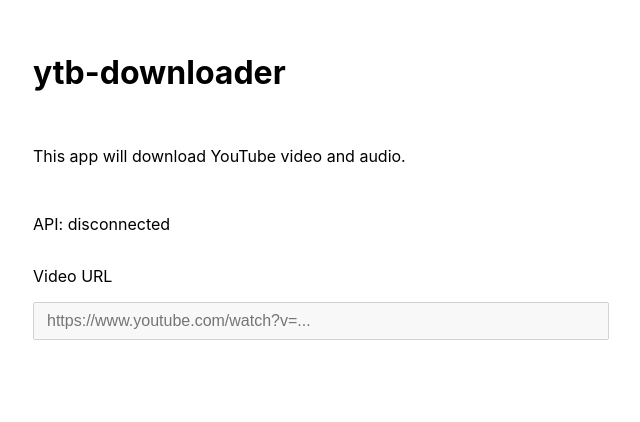
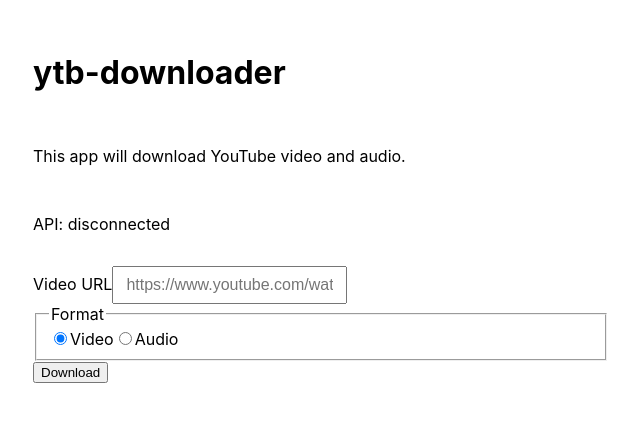
Before and after one commit to botij0/ytb-downloader, a React (Vite) app in the folder frontend/: page / in a window 1280 px wide. Shown: the top 422 px of the page, without its empty margins (319-959 px from the left). Built offline with nearby package versions, Linux system fonts and the light colour scheme; no server answers.

Commit message:
feat(frontend): build the download form
Adds DownloadKind and DownloadJob types plus createDownload to the
API client, and wires the App form: enabled URL field, video/audio
choice, submit button, error line, and created-job line.

```diff
--- a/frontend/src/App.tsx
+++ b/frontend/src/App.tsx
@@ -1,10 +1,17 @@
+import axios from "axios";
 import { useEffect, useState } from "react";
-import { getHealth } from "./api";
+import type { DownloadJob, DownloadKind } from "./api";
+import { createDownload, getHealth } from "./api";
 
 type ConnectionState = "checking" | "connected" | "disconnected";
 
 export default function App() {
   const [connection, setConnection] = useState<ConnectionState>("checking");
+  const [url, setUrl] = useState("");
+  const [kind, setKind] = useState<DownloadKind>("video");
+  const [job, setJob] = useState<DownloadJob | null>(null);
+  const [error, setError] = useState<string | null>(null);
+  const [submitting, setSubmitting] = useState(false);
 
   useEffect(() => {
     getHealth().then(
@@ -12,6 +19,32 @@
       () => setConnection("disconnected"),
     );
   }, []);
+
+  async function handleSubmit(event: React.FormEvent) {
+    event.preventDefault();
+    setSubmitting(true);
+    setError(null);
+    try {
+      const created = await createDownload(url, kind);
+      setJob(created);
+    } catch (err) {
+      setJob(null);
+      if (axios.isAxiosError(err)) {
+        const data = err.response?.data as { detail?: unknown } | undefined;
+        if (data !== undefined && typeof data.detail === "string") {
+          setError(data.detail);
+        } else if (err.response === undefined) {
+          setError("Could not reach the API. Is the backend running?");
+        } else {
+          setError("Download request failed.");
+        }
+      } else {
+        setError("Download request failed.");
+      }
+    } finally {
+      setSubmitting(false);
+    }
+  }
 
   return (
     <main>
@@ -25,13 +58,48 @@
             ? "checking..."
             : "disconnected"}
       </p>
+      <form onSubmit={handleSubmit}>
         <label htmlFor="url">Video URL</label>
         <input
           id="url"
           type="text"
           placeholder="https://www.youtube.com/watch?v=..."
-        disabled
+          value={url}
+          onChange={(event) => setUrl(event.target.value)}
         />
+        <fieldset>
+          <legend>Format</legend>
+          <label>
+            <input
+              type="radio"
+              name="kind"
+              value="video"
+              checked={kind === "video"}
+              onChange={() => setKind("video")}
+            />
+            Video
+          </label>
+          <label>
+            <input
+              type="radio"
+              name="kind"
+              value="audio"
+              checked={kind === "audio"}
+              onChange={() => setKind("audio")}
+            />
+            Audio
+          </label>
+        </fieldset>
+        <button type="submit" disabled={submitting}>
+          Download
+        </button>
+      </form>
+      {error !== null && <p role="alert">{error}</p>}
+      {job !== null && (
+        <p>
+          Job {job.id}: {job.status}
+        </p>
+      )}
     </main>
   );
 }
--- a/frontend/src/api.ts
+++ b/frontend/src/api.ts
@@ -2,6 +2,17 @@
 
 export type HealthResponse = {
   status: "ok";
+};
+
+export type DownloadKind = "video" | "audio";
+
+export type DownloadJob = {
+  id: string;
+  url: string;
+  kind: DownloadKind;
+  status: "queued" | "downloading" | "done" | "failed";
+  error: string | null;
+  file_path: string | null;
 };
 
 const API_BASE = import.meta.env.VITE_API_BASE ?? "http://localhost:8000";
@@ -10,3 +21,14 @@
   const response = await axios.get<HealthResponse>(`${API_BASE}/api/health`);
   return response.data;
 }
+
+export async function createDownload(
+  url: string,
+  kind: DownloadKind,
+): Promise<DownloadJob> {
+  const response = await axios.post<DownloadJob>(`${API_BASE}/api/downloads`, {
+    url,
+    kind,
+  });
+  return response.data;
+}
```
Lines whose indentation alone changed are shown as unchanged.
